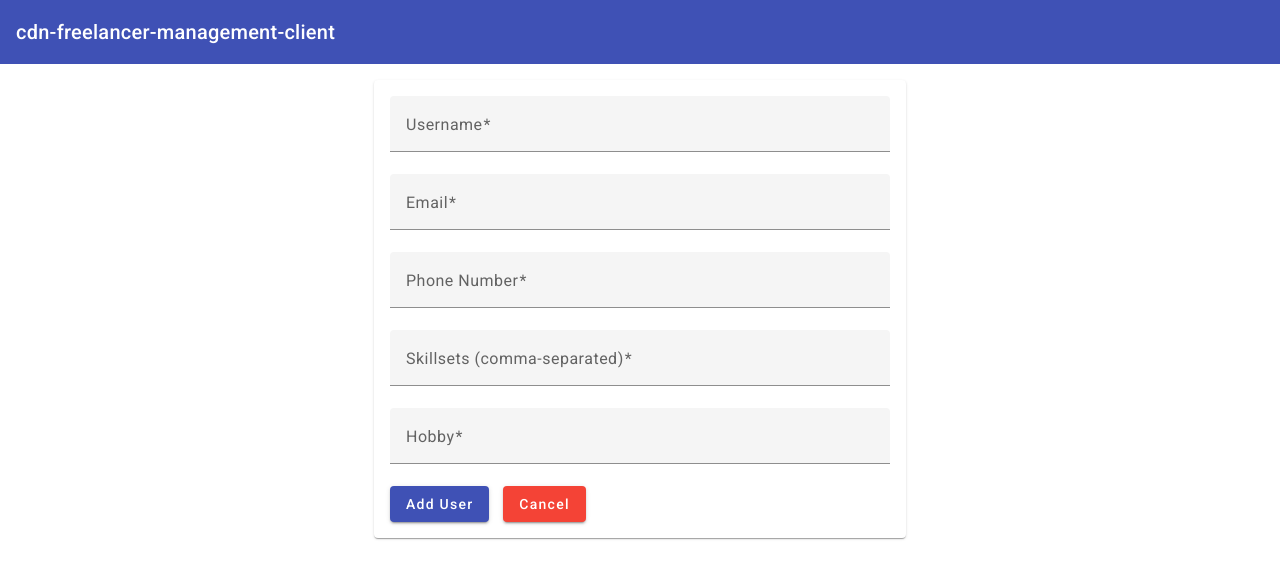
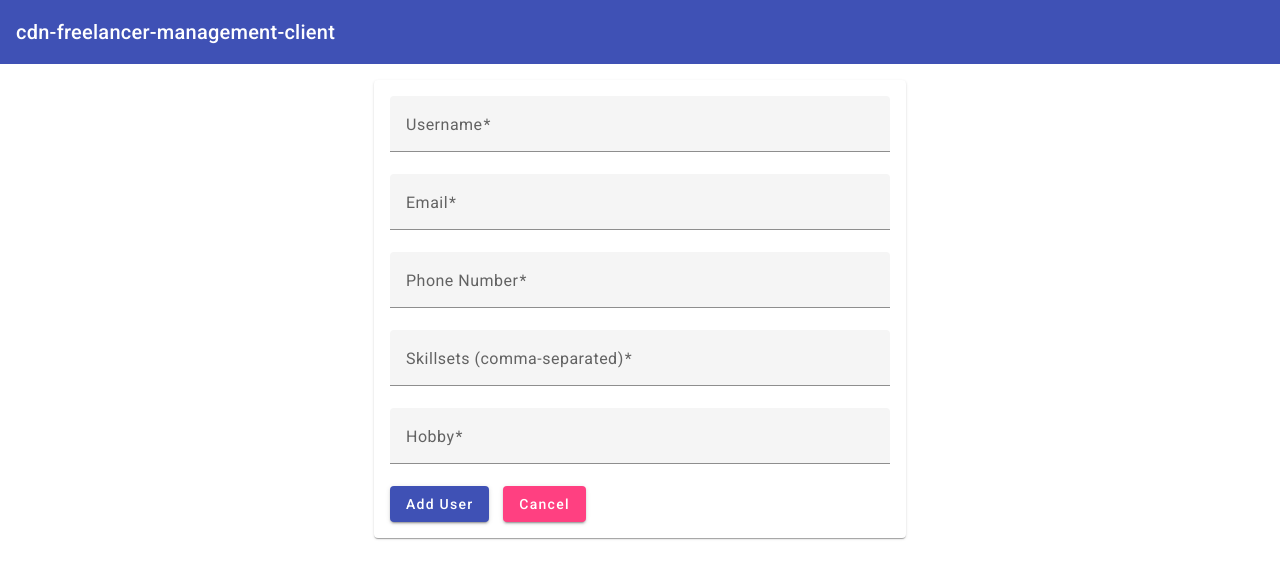
Before and after one commit to asrulazwan0/cdn-freelancer-management-client, an Angular app: page /users/add in a window 1280 px wide. Shown: the top 578 px of the page. Built offline with nearby package versions, Linux system fonts and the light colour scheme.

Commit message:
feat: Update cancel button color to accent

```diff
--- a/src/app/add-user/add-user.component.html
+++ b/src/app/add-user/add-user.component.html
@@ -35,7 +35,7 @@
       </mat-form-field>
 
       <button mat-raised-button color="primary" (click)="addUser()">Add User</button>
-      <button mat-raised-button color="warn" type="button" (click)="cancel()">Cancel</button>
+      <button mat-raised-button color="accent" type="button" (click)="cancel()">Cancel</button>
     </form>
   </mat-card-content>
 </mat-card>
```
